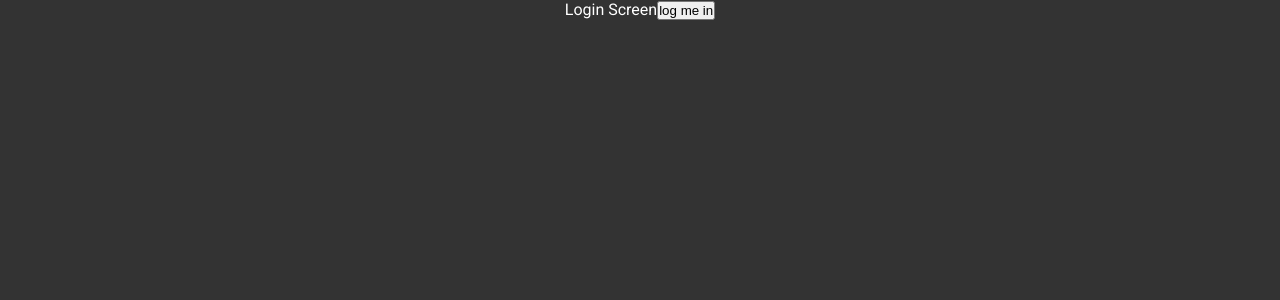
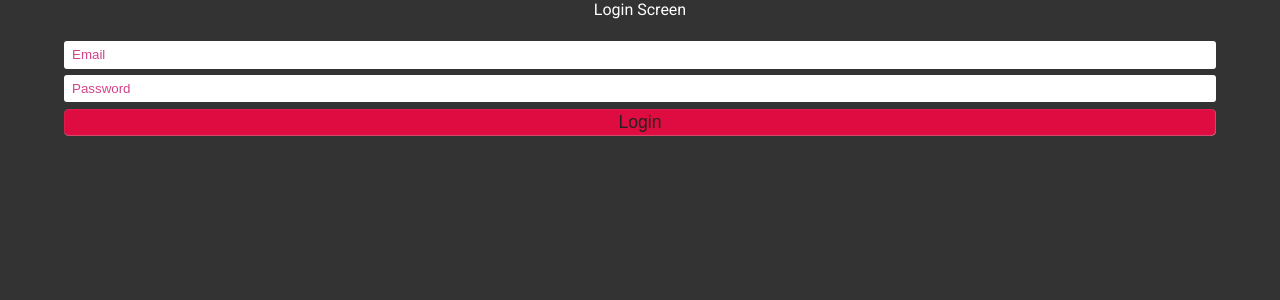
Before and after one commit to turkaytunc/pelp, a React (Create React App) app in the folder frontend/: page /pern-stack-yelp/auth/login in a window 1280 px wide. Shown: the top 300 px of the page. Built offline with nearby package versions, Linux system fonts and the light colour scheme.

Commit message:
add: login route

```diff
--- a/frontend/package.json
+++ b/frontend/package.json
@@ -20,6 +20,7 @@
     "react-icons": "^4.2.0",
     "react-router-dom": "^5.2.0",
     "react-scripts": "4.0.3",
+    "react-toastify": "^7.0.3",
     "sass": "^1.32.8",
     "web-vitals": "^1.1.0"
   },
--- a/frontend/src/components/index.ts
+++ b/frontend/src/components/index.ts
@@ -6,3 +6,4 @@ export { default as ReviewCard } from './review-card/ReviewCard';
 export { default as StarRate } from './star-rate/StarRate';
 export { default as RestaurantDetails } from './restaurant-details/RestaurantDetails';
 export { default as AddReview } from './add-review/AddReview';
+export { default as Login } from './login/Login';
--- /dev/null
+++ b/frontend/src/components/login/Login.tsx
@@ -0,0 +1,56 @@
+import React, { useContext, useState } from 'react';
+import './login.scss';
+import { Store } from 'src/context/Store';
+import { useHistory } from 'react-router-dom';
+import { ToastContainer, toast, Zoom } from 'react-toastify';
+import 'react-toastify/dist/ReactToastify.css';
+import { createToastConfig } from 'src/util/';
+
+const Login = (): React.ReactElement => {
+  const [email, setEmail] = useState('');
+  const [password, setPassword] = useState('');
+  const [inputError, setInputError] = useState('');
+  const { state, dispatch } = useContext(Store);
+
+  const history = useHistory();
+  const user = { name: 'random name', email: 'user@user.com', isAuth: true };
+
+  const handleLogin = (event: React.FormEvent<HTMLFormElement>) => {
+    event.preventDefault();
+    dispatch({ type: 'ADD_USER', payload: user });
+
+    toast(
+      'Login Successful. Redirecting to Home',
+      createToastConfig(() => history.push('/'))
+    );
+  };
+
+  return (
+    <>
+      <form className="login-form" onSubmit={(event: React.FormEvent<HTMLFormElement>) => handleLogin(event)}>
+        <input
+          className="email-input"
+          type="text"
+          value={email}
+          onChange={(event) => setEmail(event.target.value)}
+          onFocus={() => setInputError('')}
+          placeholder="Email"
+        />
+        <input
+          className="password-input"
+          type="text"
+          value={password}
+          onChange={(event) => setPassword(event.target.value)}
+          onFocus={() => setInputError('')}
+          placeholder="Password"
+        />
+        {inputError}
+        <button type="submit">Login</button>
+      </form>
+
+      <ToastContainer transition={Zoom} />
+    </>
+  );
+};
+
+export default Login;
--- /dev/null
+++ b/frontend/src/components/login/login.scss
@@ -0,0 +1,43 @@
+@use '/src/scss';
+
+.login-form {
+  display: flex;
+  flex-direction: column;
+  width: 100%;
+  margin: 0 auto;
+  margin-top: 1rem;
+
+  input {
+    height: 1.7rem;
+    padding-left: 0.5rem;
+    border-radius: 3px;
+    border: none;
+    margin-top: 0.4rem;
+    caret-color: rgb(49, 174, 231);
+    color: scss.$color-dark;
+    &::placeholder {
+      color: rgba(197, 20, 108, 0.8);
+    }
+
+    &:focus {
+      border-bottom: 1px solid scss.$input-border-color-blue;
+      outline: none;
+    }
+  }
+
+  button {
+    height: 1.7rem;
+    margin-top: 0.4rem;
+    font-size: 1.1rem;
+    border: none;
+    border-radius: 5px;
+    background-color: scss.$input-button-color;
+    color: #222;
+    box-shadow: -0.2px -0.2px 1px #ccc inset;
+
+    &:hover {
+      color: aliceblue;
+      background-color: scss.$input-button-color-hover;
+    }
+  }
+}
--- a/frontend/src/routes/login/LoginScreen.tsx
+++ b/frontend/src/routes/login/LoginScreen.tsx
@@ -1,22 +1,11 @@
-import React, { useContext } from 'react';
-import { useHistory } from 'react-router-dom';
-import { Store } from 'src/context/Store';
+import { Login } from 'src/components';
+import './login-screen.scss';
 
 const LoginScreen = (): React.ReactElement => {
-  const { state, dispatch } = useContext(Store);
-  const history = useHistory();
-  const user = { name: 'random name', email: 'user@user.com', isAuth: true };
-  const handleLogin = () => {
-    dispatch({ type: 'ADD_USER', payload: user });
-    history.push('/');
-  };
-
   return (
-    <div>
+    <div className="login-screen">
       Login Screen
-      <button type="button" onClick={() => handleLogin()}>
-        log me in
-      </button>
+      <Login />
     </div>
   );
 };
--- /dev/null
+++ b/frontend/src/routes/login/login-screen.scss
@@ -0,0 +1,3 @@
+.login-screen {
+  width: 90%;
+}
--- /dev/null
+++ b/frontend/src/util/createToastConfig.ts
@@ -0,0 +1,17 @@
+import { toast, ToastOptions } from 'react-toastify';
+
+export const createToastConfig = (cb: () => void): ToastOptions => {
+  return {
+    position: toast.POSITION.BOTTOM_CENTER,
+    onClose: () => cb(),
+    autoClose: 2000,
+    pauseOnHover: false,
+    hideProgressBar: true,
+    style: {
+      fontSize: '1rem',
+      padding: '0.2rem',
+      width: '80%',
+      marginLeft: '10%',
+    },
+  };
+};
--- a/frontend/src/util/index.ts
+++ b/frontend/src/util/index.ts
@@ -6,3 +6,4 @@ export { updateRestaurantById } from './updateRestaurantById';
 export { deleteRestaurantById } from './deleteRestaurantById';
 export { getReviewsByRestaurantId } from './getReviewsByRestaurantId';
 export { addRestaurantReview } from './addRestaurantReview';
+export { createToastConfig } from './createToastConfig';
```
Also changed, not shown: 1 other file (tests, documents, lock files or other folders).
